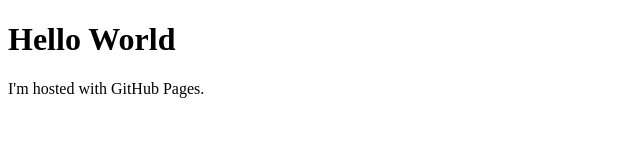
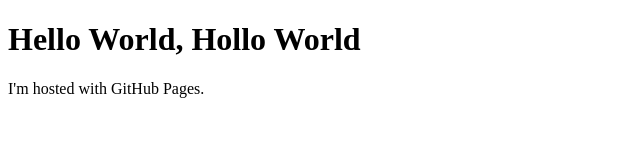
Before and after one commit to originator-space/originator-space.github.io, a plain HTML site: page index.html in a window 1280 px wide. Shown: the whole page, without its empty margins (0-640 px from the left). Drawn offline with Linux system fonts and the light colour scheme.

Commit message:
try to fix github page

```diff
--- a/index.html
+++ b/index.html
@@ -4,7 +4,7 @@
 		<title>GitHub Page: Hello World</title>
 	</head>
 	<body>
-		<h1>Hello World</h1>
+		<h1>Hello World, Hollo World</h1>
 		<p>I'm hosted with GitHub Pages.</p>
 	</body>
 </html>
```
